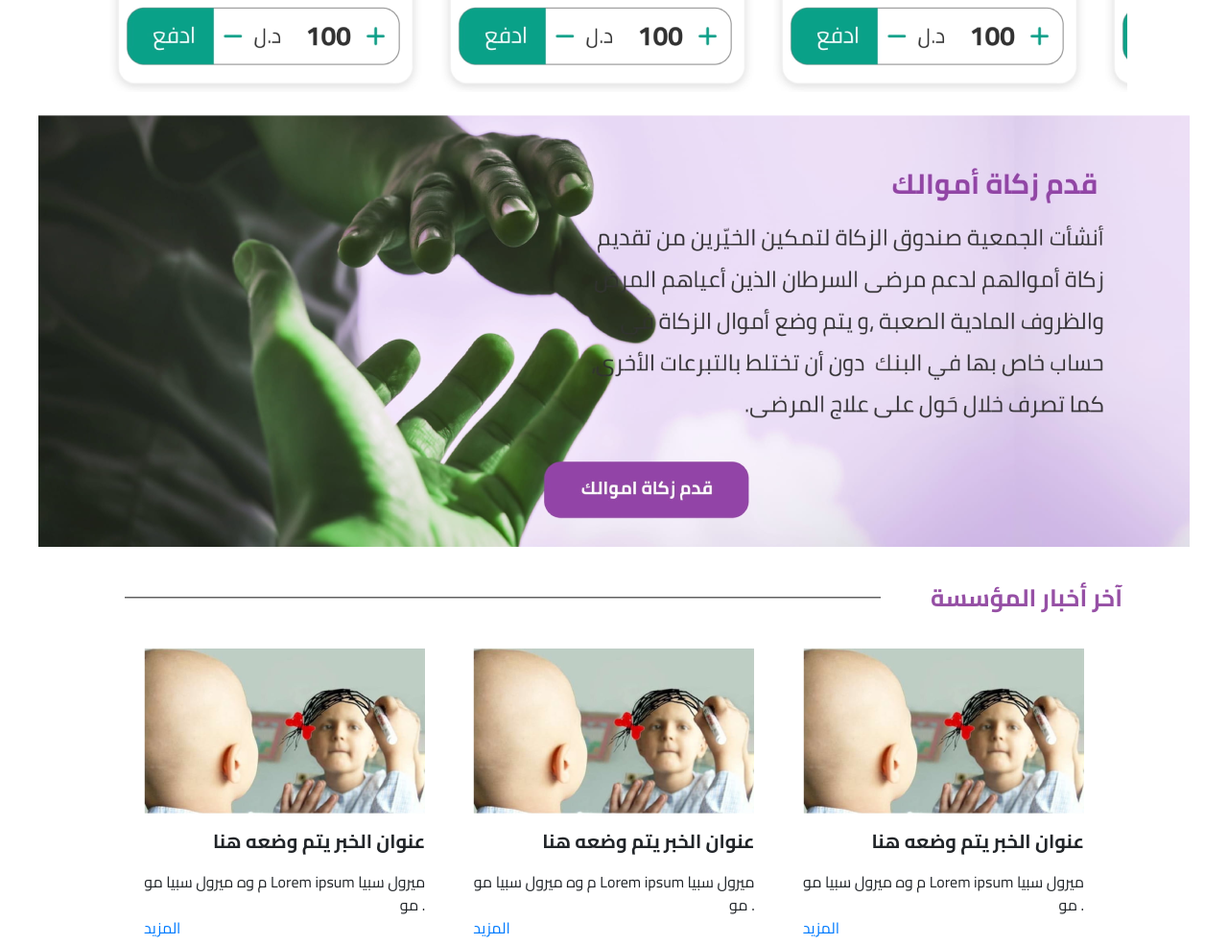
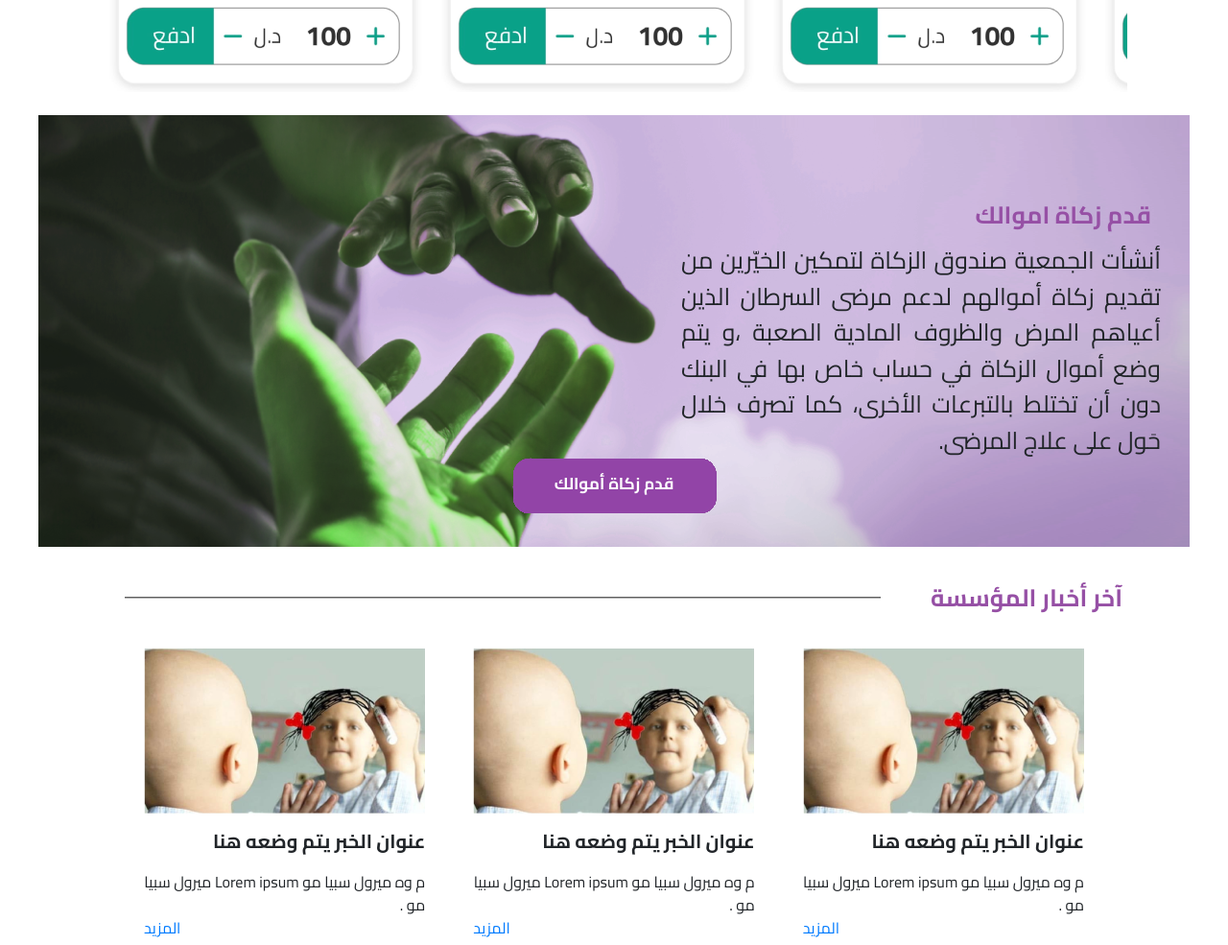
Before and after one commit to mkamel44/html-tamplate-2, a plain HTML site: page index.html in a window 1280 px wide. Shown: the part 1020-2005 px from the top of the page at 96% size. Drawn offline with Linux system fonts and the light colour scheme.

Commit message:
done middle banner

```diff
--- a/assets/css/style.css
+++ b/assets/css/style.css
@@ -44,7 +44,6 @@ a:hover {
 
 .title_text {
     text-align: right;
-    font-family: Cairo;
     font-size: 25px;
     font-weight: 700;
     padding: 10px;
@@ -85,10 +84,11 @@ a:hover {
 }
 
 .title_news {
+    text-align: right;
     padding: 10px;
     font-weight: bold;
     font-size: 20px;
-    text-align: right;
+    direction: rtl;
 }
 
 .img_news_center {
@@ -99,6 +99,7 @@ a:hover {
 
 .text_news {
     text-align: right;
+    direction: rtl;
     padding-right: 10px;
     padding-left: 10px;
     margin-bottom: 0px;
@@ -165,3 +166,38 @@ a:hover {
     padding-left: 2px;
     padding-right: 2px;
 }
+
+.img_banner_middle {
+    height: 450px;
+    width: 1200px;
+    background-image: url('../../images/img7.png');
+}
+
+.title_middle_banner {
+    font-size: 25px;
+    font-weight: 700;
+    padding: 10px;
+    color: #9650a5;
+}
+
+.text_middle_banner {
+    font-size: 25px;
+    width: 500px;
+    text-align: justify;
+}
+
+.text_middle_link_banner {
+    background-image: url('../../images/img8.png');
+    background-repeat: no-repeat;
+    background-position: center;
+    width: 213px;
+    height: 58px;
+}
+
+.text_middle_link_text_banner {
+    color: white;
+    font-size: 17px;
+    font-weight: bold;
+    padding-top: 15px;
+    display: inline-block;
+}
--- a/index.html
+++ b/index.html
@@ -6,7 +6,7 @@
         <meta name="viewport" content="width=device-width, initial-scale=1, shrink-to-fit=no">
         <meta name="description" content="">
         <meta name="author" content="">
-        <title>Blank Template for Bootstrap</title>
+        <title>Home</title>
         <!-- Bootstrap core CSS -->
         <link href="assets/bootstrap/css/bootstrap.css" rel="stylesheet">
         <link href="assets/css/style.css" rel="stylesheet">
@@ -111,8 +111,22 @@
     ================================================== -->
         <!-- Placed at the end of the document so the pages load faster -->
         <div class="container-fluid full_container">
-            <div class="row full_row">
-                <img src="images/img17.png">
+            <div class="full_row img_banner_middle row">
+                <div class="container" dir="rtl">
+                    <div class="row title_middle_banner">
+                        <br/>
+                        <br/>
+                        قدم زكاة اموالك
+                    </div>
+                    <div class="row text_middle_banner">
+                        أنشأت الجمعية صندوق الزكاة لتمكين الخيّرين من تقديم زكاة أموالهم لدعم مرضى السرطان الذين أعياهم المرض والظروف المادية الصعبة ،و يتم وضع أموال الزكاة في حساب خاص بها في البنك  دون أن تختلط بالتبرعات الأخرى، كما تصرف خلال حَول على علاج المرضى.
+</div>
+                    <div class="row" style="place-content: center;">
+                        <div class="col-auto text-center text_middle_link_banner">
+                            <a href="#" class="text_middle_link_text_banner">قدم زكاة أموالك</a>
+                        </div>
+                    </div>
+                </div>
             </div>
         </div>
         <br/>
```
Also changed, not shown: images/img7.png (added), images/img8.png (added).
